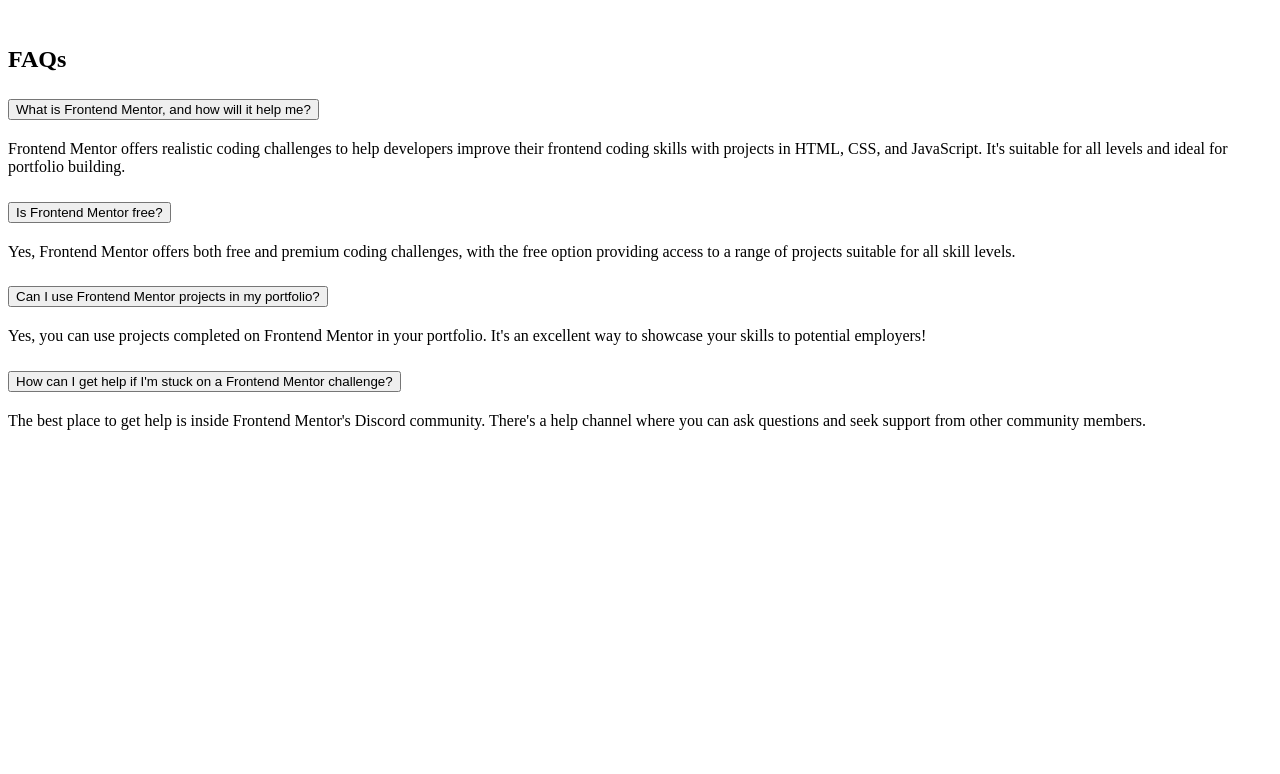
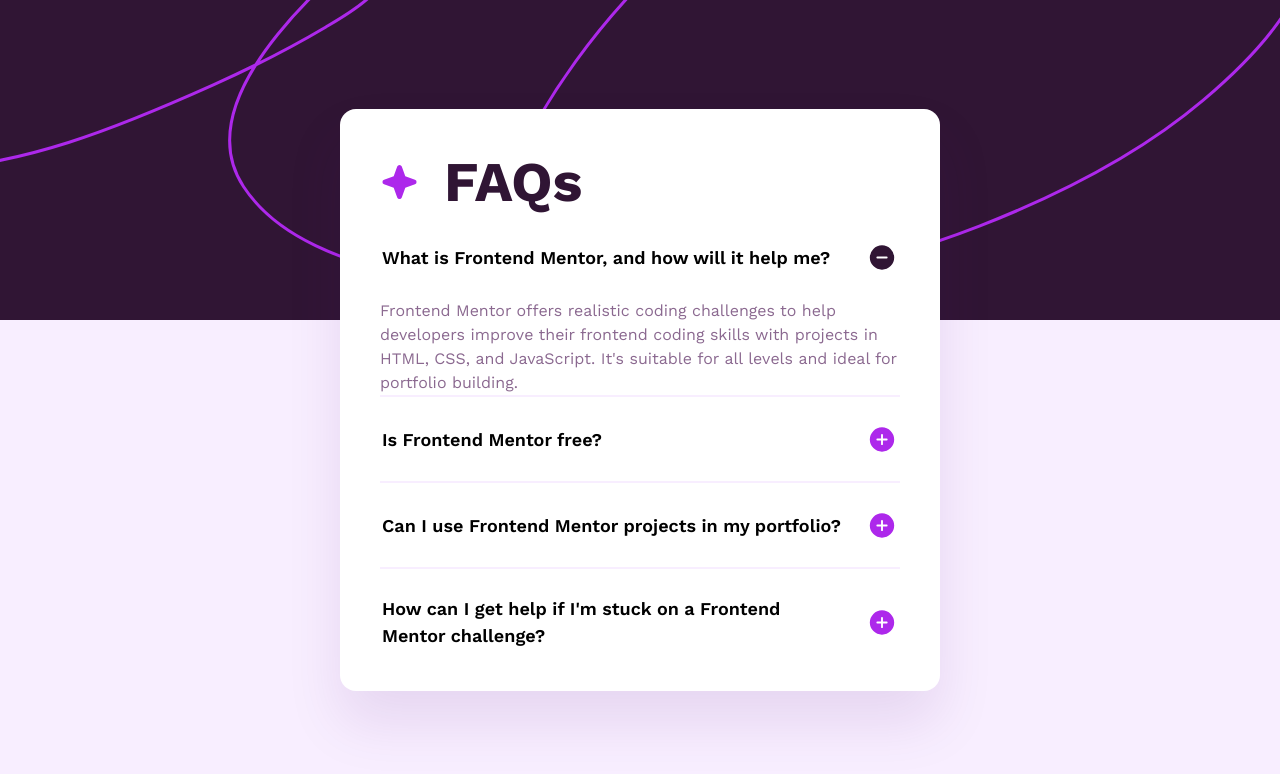
Before and after one commit to aszxqaz/fm-faq-accordion, a plain HTML site: page index.html in a window 1280 px wide. Drawn offline with Linux system fonts and the light colour scheme; the site is published under a folder, as on GitHub Pages, so addresses that start at the root find nothing.

Commit message:
rel paths

```diff
--- a/assets/styles/components/accordion.css
+++ b/assets/styles/components/accordion.css
@@ -26,7 +26,7 @@
     content: "";
     width: 2rem;
     height: 2rem;
-    background-image: url("/assets/images/icon-plus.svg");
+    background-image: url("../../images/icon-plus.svg");
     background-repeat: no-repeat;
     background-position: center;
   }
@@ -39,7 +39,7 @@
 
 .accordion-item.active .accordion-trigger {
   &::after {
-    background-image: url("/assets/images/icon-minus.svg");
+    background-image: url("../../images/icon-minus.svg");
   }
 }
 
--- a/assets/styles/modules/typography.css
+++ b/assets/styles/modules/typography.css
@@ -1,6 +1,6 @@
 @font-face {
   font-family: "WorkSans";
-  src: url("/assets/fonts/WorkSans/WorkSans.woff2") format("woff2-variations");
+  src: url("../../fonts/WorkSans/WorkSans.woff2") format("woff2-variations");
   font-weight: 400 600 700;
 }
 
--- a/assets/styles/sections/faq.css
+++ b/assets/styles/sections/faq.css
@@ -12,7 +12,7 @@
     content: "";
     width: clamp(1.5rem, 0.546rem + 4.07vw, 2.5rem);
     aspect-ratio: 1;
-    background-image: url("/assets/images/icon-star.svg");
+    background-image: url("../../images/icon-star.svg");
     background-size: contain;
   }
 }
--- a/index.html
+++ b/index.html
@@ -3,7 +3,7 @@
   <head>
     <meta charset="UTF-8" />
     <meta name="viewport" content="width=device-width, initial-scale=1.0" />
-    <link rel="stylesheet" href="/assets/styles/styles.css" />
+    <link rel="stylesheet" href="./assets/styles/styles.css" />
     <link
       rel="icon"
       type="image/png"
@@ -15,11 +15,11 @@
   <body>
     <picture class="background" aria-hidden="true">
       <source
-        srcset="/assets/images/background-pattern-desktop.svg"
+        srcset="./assets/images/background-pattern-desktop.svg"
         media="(min-width: 40em)"
       />
-      <source srcset="/assets/images/background-pattern-mobile.svg" />
-      <img src="/assets/images/background-pattern-mobile.svg" alt="" />
+      <source srcset="./assets/images/background-pattern-mobile.svg" />
+      <img src="./assets/images/background-pattern-mobile.svg" alt="" />
     </picture>
     <main>
       <section class="faq">
```
